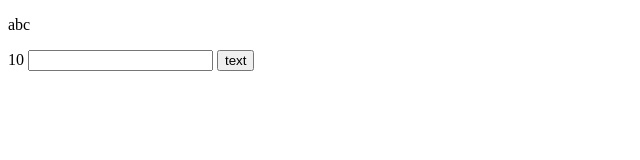
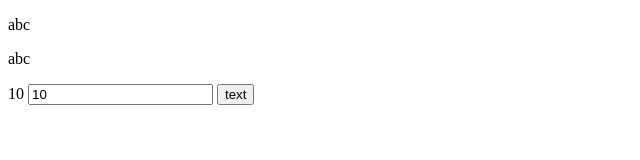
Before and after one commit to xuech/learning, a plain HTML site: page MVVM/index.html in a window 1280 px wide. Shown: the whole page, without its empty margins (0-640 px from the left). Drawn offline with Linux system fonts and the light colour scheme.

Commit message:
数据驱动视图

```diff
--- a/MVVM/compiler.js
+++ b/MVVM/compiler.js
@@ -28,10 +28,25 @@ Compiler.prototype.compile = function (el) {
 */
 Compiler.prototype.compileElementNode = function (node) {
   // console.log(node.attributes);
+  // name: "v-model.number" value: "age"
   Array.from(node.attributes).forEach(attr => {
-    // console.dir(attr)
+    console.dir(attr)
+    const value = attr.value
+    const attriName = attr.name
     // 过滤出v-开头的指令
-    if (this.isDirective(attr.name)) {
+    if (this.isDirective(attriName)) {
+      if (attriName === 'v-text') {
+        node.textContent = this.$vm.$data[value]
+        bus.$on(value, () => {
+          node.textContent = this.$vm.$data[value]
+        })
+      }
+      if (attriName === 'v-model') {
+        node.value = this.$vm.$data[value]
+        bus.$on(value, () => {
+          node.value = this.$vm.$data[value]
+        })
+      }
 
     }
   })
@@ -49,6 +64,10 @@ Compiler.prototype.compileTextNode = function (node) {
     const key = RegExp.$1.trim()
     // console.log(key);
     node.textContent = this.$vm.$data[key]
+
+    bus.$on(key, () => {
+      node.textContent = this.$vm.$data[key]
+    })
   }
 
 }
--- a/MVVM/index.html
+++ b/MVVM/index.html
@@ -8,12 +8,14 @@
   <script src='./vue.js'></script>
   <script src='./observer.js'></script>
   <script src='./compiler.js'></script>
+  <script src='../eventEmitter/index.js'></script>
 </head>
 <body>
   <div id='app'>
     <p>{{ msg }}</p>
+    <p v-text='msg'></p>
     <span>{{ age}}</span>
-    <input v-model.number="age" type="number" step="1" />
+    <input v-model="age" type="text" step="1" />
     <button>text</button>
   </div>
   <script>
--- a/MVVM/observer.js
+++ b/MVVM/observer.js
@@ -16,6 +16,8 @@ Observer.prototype.defineReactive = function (data, key, value) {
     set:function (newVal) {
       if (value === newVal) return
       value = newVal
+      //更新视图
+      bus.$emit(key)
     }
   })
 }
```
